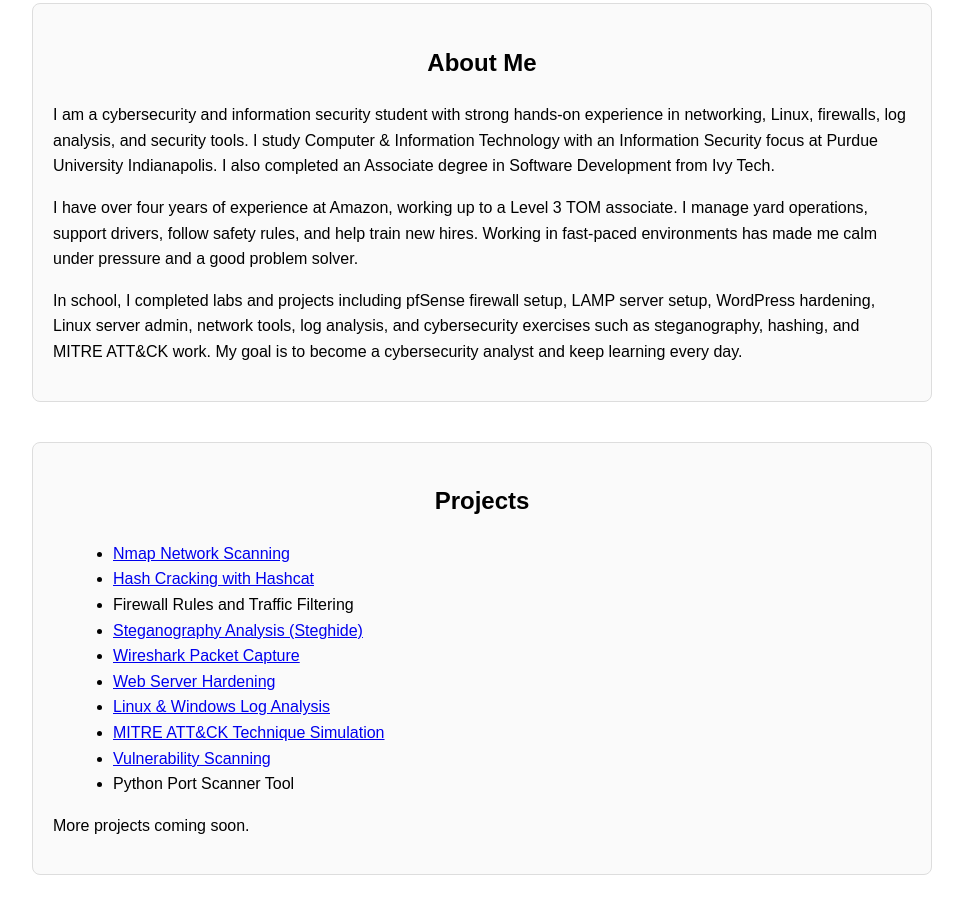
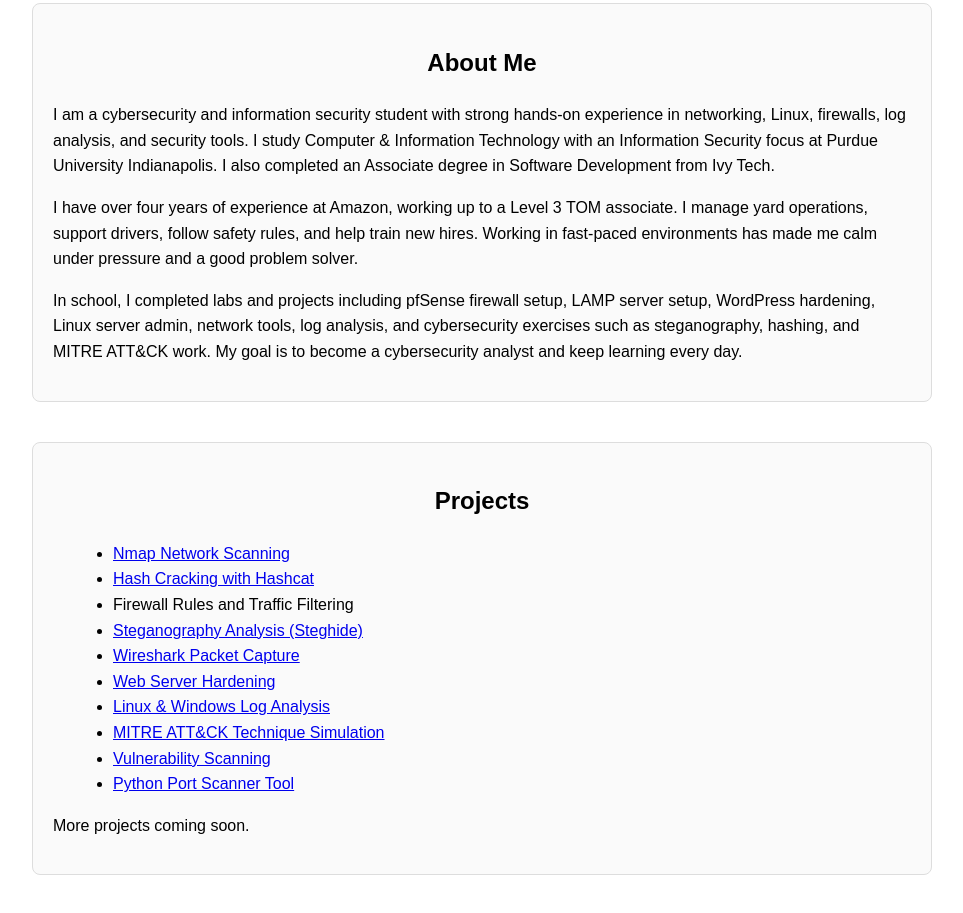
Before and after one commit to manjeetsinghcyber/manjeet-portfolio, a plain HTML site: page index.html in a window 1280 px wide. Shown: the part 201-1114 px from the top of the page, without its empty margins (158-1121 px from the left). Drawn offline with Linux system fonts and the light colour scheme.

Commit message:
Update index.html

```diff
--- a/index.html
+++ b/index.html
@@ -64,7 +64,7 @@
             <li><a href="projects/loganalysis.html">Linux & Windows Log Analysis</a></li>
             <li><a href="projects/mitre.html">MITRE ATT&CK Technique Simulation</a></li>
             <li><a href="projects/vulnerability.html">Vulnerability Scanning</a></li>
-            <li>Python Port Scanner Tool</li>
+            <li><a href="projects/portscanner.html">Python Port Scanner Tool</a></li>
         </ul>
         <p>More projects coming soon.</p>
     </div>
```
